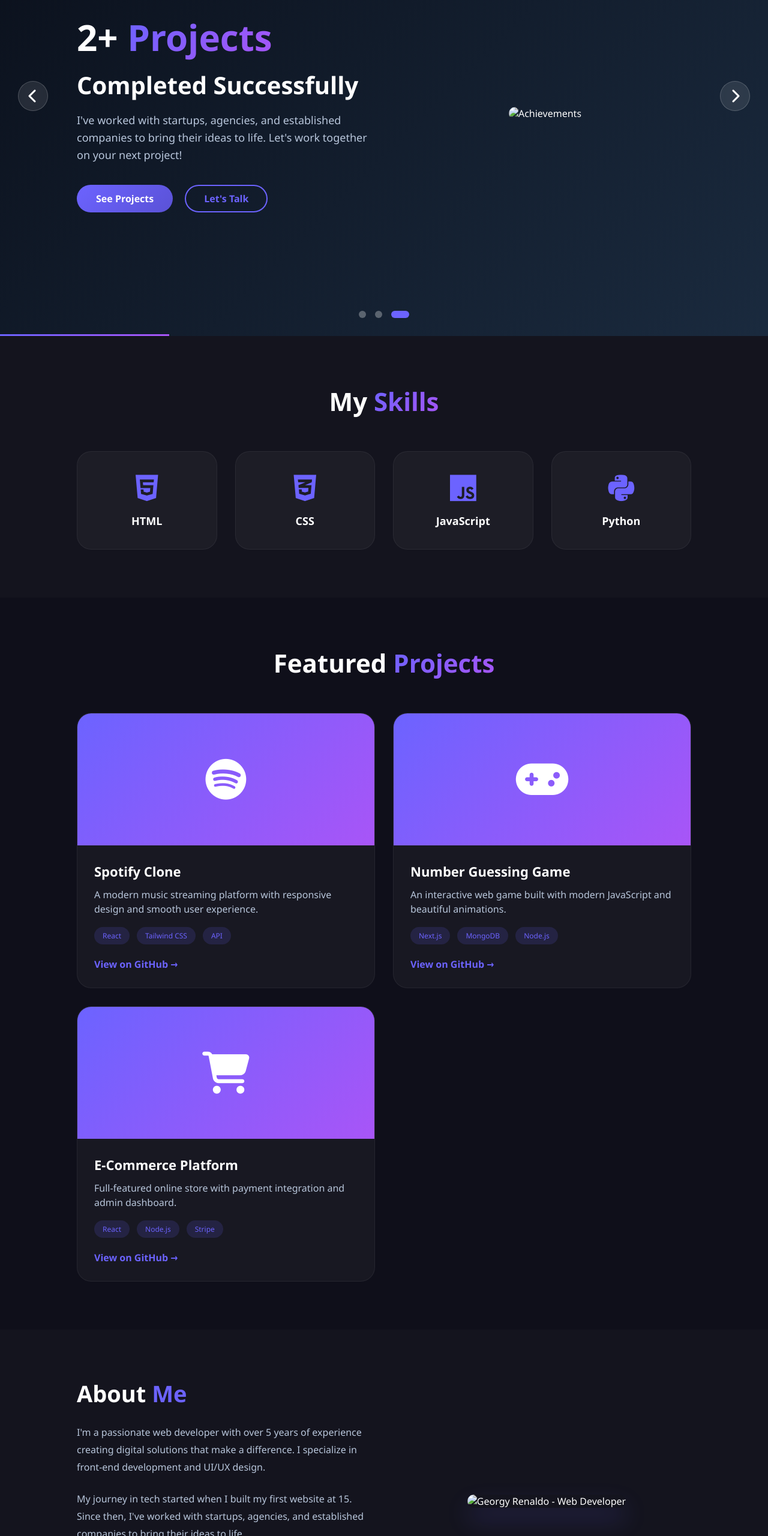
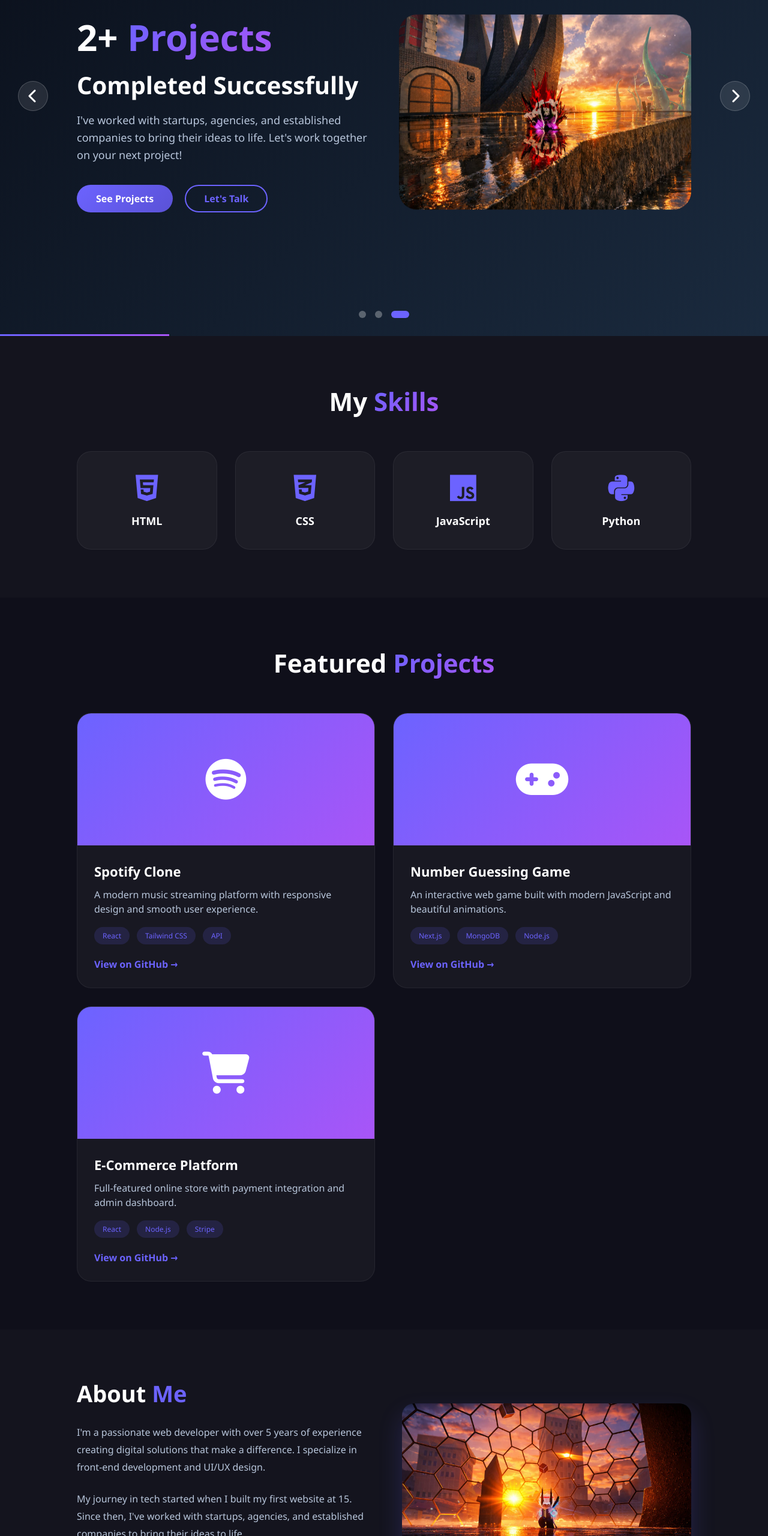
Before and after one commit to georgy-spec/PORFOLIO23, a plain HTML site: page index.html in a window 1280 px wide. Shown: the part 240-2800 px from the top of the page at 60% size. Drawn offline with Linux system fonts and the light colour scheme.

```diff
--- a/index.html
+++ b/index.html
@@ -780,7 +780,7 @@
                         </div>
                     </div>
                     <div class="slide-image">
-                         <img src="img/control.jpg.jpeg" alt="Developer">
+                         <img src="control.jpg.jpeg" alt="Developer">
                     </div>
                 </div>
             </div>
@@ -797,7 +797,7 @@
                         </div>
                     </div>
                     <div class="slide-image">
-                        <img src="img/cyborg.jpg.jpg" alt="Developer">
+                        <img src="cyborg.jpg.jpg" alt="Developer">
                     </div>
                 </div>
             </div>
@@ -814,7 +814,7 @@
                         </div>
                     </div>
                     <div class="slide-image">
-                        <img src="img/pain di scond sea.jpg.jpeg" alt="Achievements">
+                        <img src="pain di scond sea.jpg.jpeg" alt="Achievements">
                     </div>
                 </div>
             </div>
@@ -888,7 +888,7 @@
             </div>
         </div>
         <div class="about-image">
-            <img src="img/control.jpg.jpeg" alt="Georgy Renaldo - Web Developer">
+            <img src="control.jpg.jpeg" alt="Georgy Renaldo - Web Developer">
         </div>
     </section>
 
```
